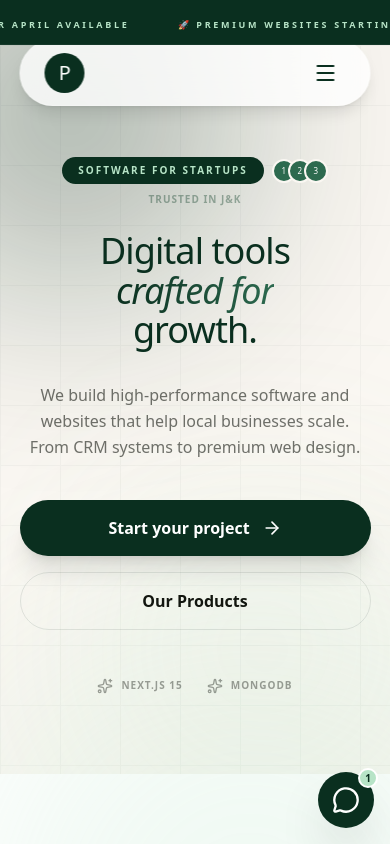
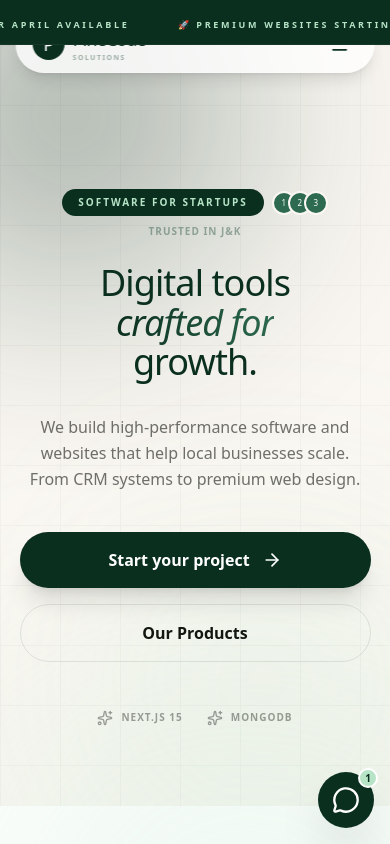
Before and after one commit to Hafizzargar/pineCode-website, a Next.js app: page / in a window 390 px wide. Shown: the top 844 px of the page. Built offline with nearby package versions, Linux system fonts and the light colour scheme.

Commit message:
Fix mobile Navbar overlap: Adjusted top positioning and increased Hero top padding for better visibility on small screens

```diff
--- a/src/components/layout/Navbar.tsx
+++ b/src/components/layout/Navbar.tsx
@@ -23,21 +23,21 @@ const Navbar = () => {
 
   return (
     <header
-      className={`fixed top-10 left-1/2 -translate-x-1/2 w-[90%] max-w-7xl z-50 transition-all duration-500 ${
-        scrolled ? 'top-4' : ''
+      className={`fixed left-1/2 -translate-x-1/2 w-[92%] md:w-[90%] max-w-7xl z-50 transition-all duration-500 ${
+        scrolled ? 'top-2 md:top-4' : 'top-4 md:top-10'
       }`}
     >
-      <nav className={`bg-white/80 backdrop-blur-xl border border-white/20 rounded-full px-6 py-3 flex items-center justify-between shadow-lg shadow-[var(--pine)]/5 transition-all ${
-        scrolled ? 'py-2 px-4 scale-95' : ''
+      <nav className={`bg-white/80 backdrop-blur-xl border border-white/20 rounded-full px-4 md:px-6 py-2 md:py-3 flex items-center justify-between shadow-lg shadow-[var(--pine)]/5 transition-all ${
+        scrolled ? 'md:py-2 md:px-4 scale-95 md:scale-100' : ''
       }`}>
         {/* Logo */}
         <Link href="/" className="flex items-center gap-2 group">
-          <div className="w-10 h-10 bg-[var(--pine)] rounded-full flex items-center justify-center text-white transition-transform group-hover:rotate-12">
-            <span className="font-serif text-xl">P</span>
+          <div className="w-8 h-8 md:w-10 md:h-10 bg-[var(--pine)] rounded-full flex items-center justify-center text-white transition-transform group-hover:rotate-12">
+            <span className="font-serif text-lg md:text-xl">P</span>
           </div>
-          <div className="hidden sm:block">
-            <span className="font-serif text-xl tracking-tighter text-[var(--pine)]">PineCode</span>
-            <span className="block text-[8px] uppercase tracking-[0.2em] font-black text-[var(--pine-mid)] opacity-40">Solutions</span>
+          <div>
+            <span className="font-serif text-lg md:text-xl tracking-tighter text-[var(--pine)]">PineCode</span>
+            <span className="block text-[7px] md:text-[8px] uppercase tracking-[0.2em] font-black text-[var(--pine-mid)] opacity-40">Solutions</span>
           </div>
         </Link>
 
@@ -65,20 +65,20 @@ const Navbar = () => {
           className="md:hidden p-2 text-[var(--pine)]"
           onClick={() => setIsOpen(!isOpen)}
         >
-          {isOpen ? <X size={24} /> : <Menu size={24} />}
+          {isOpen ? <X size={20} /> : <Menu size={20} />}
         </button>
       </nav>
 
       {/* Mobile Menu */}
       {isOpen && (
-        <div className="absolute top-[calc(100%+1rem)] left-0 right-0 bg-white border border-[var(--pine)]/5 rounded-3xl p-6 shadow-2xl md:hidden animate-in fade-in slide-in-from-top-4 duration-300">
-          <div className="flex flex-col gap-6">
+        <div className="absolute top-[calc(100%+0.5rem)] left-0 right-0 bg-white border border-[var(--pine)]/5 rounded-[32px] p-6 shadow-2xl md:hidden animate-in fade-in slide-in-from-top-4 duration-300">
+          <div className="flex flex-col gap-5">
             {navLinks.map((link) => (
               <Link
                 key={link.name}
                 href={link.href}
                 onClick={() => setIsOpen(false)}
-                className="text-lg font-medium text-[var(--pine)]"
+                className="text-lg font-serif text-[var(--pine)] border-b border-[var(--pine)]/5 pb-2"
               >
                 {link.name}
               </Link>
@@ -86,7 +86,7 @@ const Navbar = () => {
             <Link
               href="#contact"
               onClick={() => setIsOpen(false)}
-              className="bg-[var(--pine)] text-white text-center py-4 rounded-2xl font-bold"
+              className="bg-[var(--pine)] text-white text-center py-4 rounded-2xl font-bold mt-2"
             >
               Get Started
             </Link>
--- a/src/components/sections/Hero.tsx
+++ b/src/components/sections/Hero.tsx
@@ -4,7 +4,7 @@ import { motion } from 'framer-motion';
 
 const Hero = () => {
   return (
-    <section className="min-h-[85vh] md:min-h-[90vh] flex flex-col justify-center px-[5%] pt-28 md:pt-20 pb-20 relative overflow-hidden bg-[var(--cream)]">
+    <section className="min-h-[85vh] md:min-h-[90vh] flex flex-col justify-center px-[5%] pt-36 md:pt-20 pb-20 relative overflow-hidden bg-[var(--cream)]">
       {/* Background Decor */}
       <div className="pine-blur-orb bg-[var(--pine)] w-[300px] md:w-[500px] h-[300px] md:h-[500px] -top-20 -left-20 animate-pulse"></div>
       <div className="pine-blur-orb bg-[var(--pine-glow)] w-[250px] md:w-[400px] h-[250px] md:h-[400px] bottom-0 right-0 opacity-10"></div>
```
